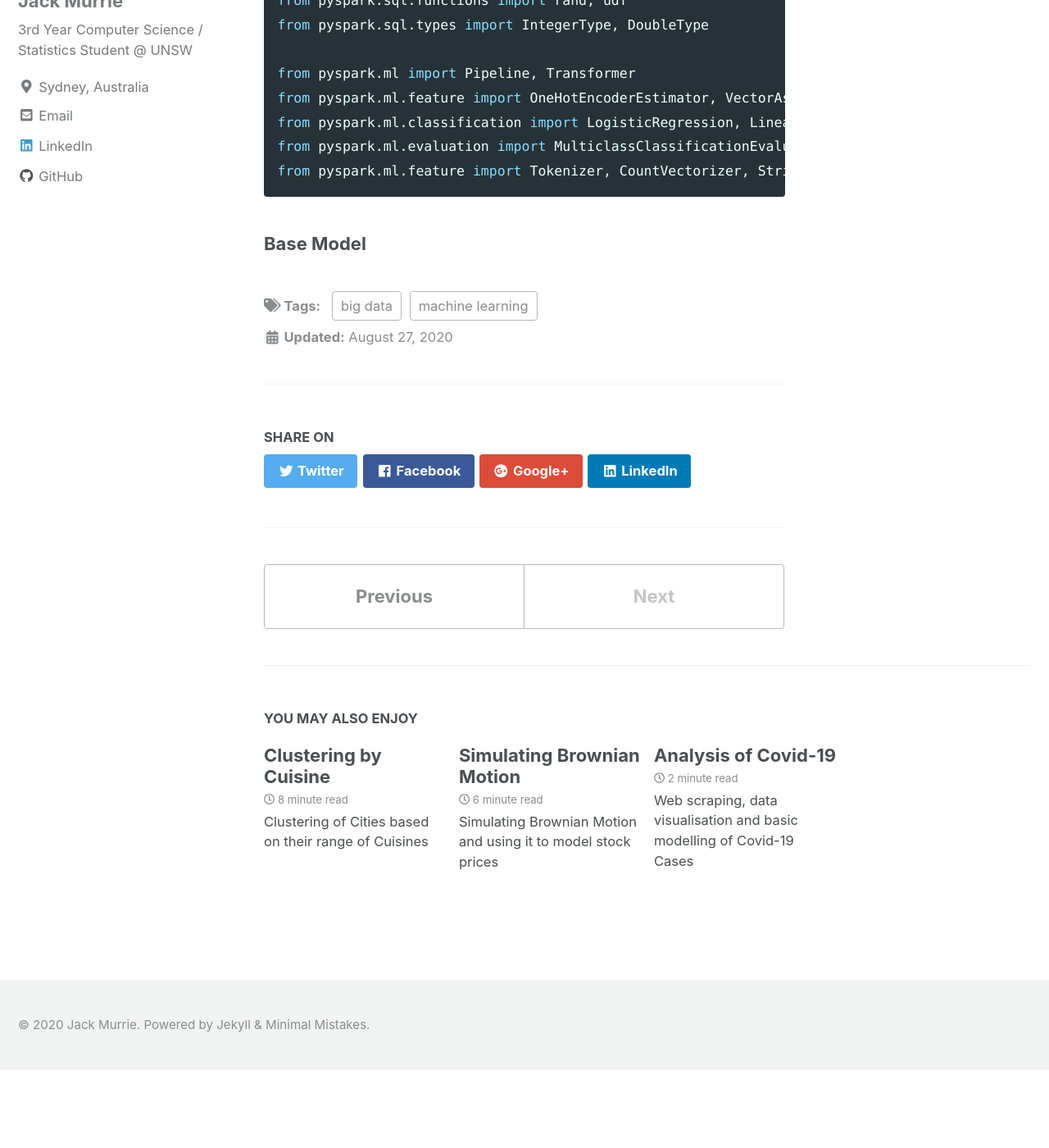
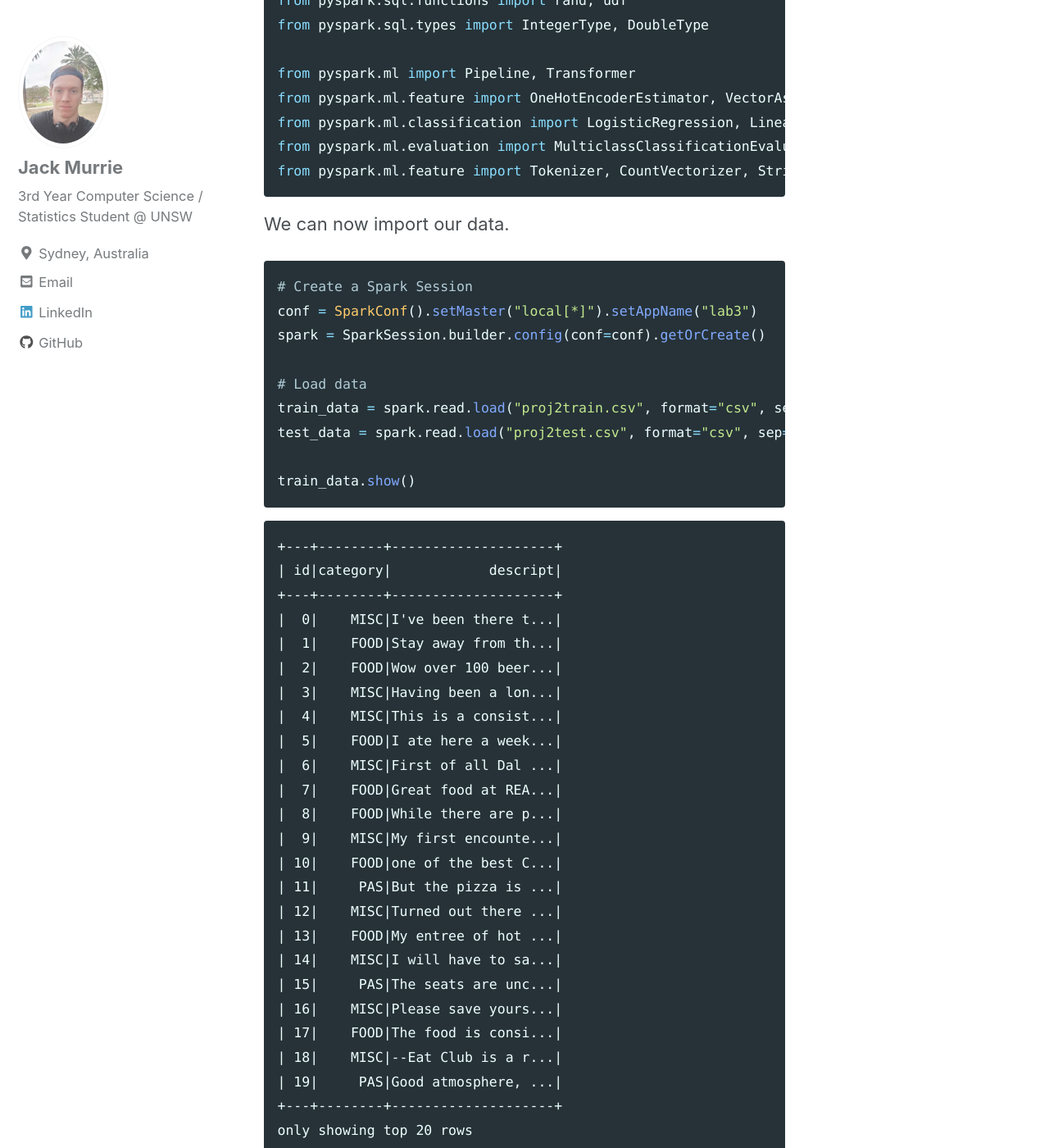
Before and after one commit to JackMurrie/JackMurrie.github.io, a Jekyll site: the page built from _posts/2020-08-27-stacking.md, in a window 1280 px wide and 1400 px high, scrolled down 2284 px. Shown: the whole window at 82% size. Built offline with Jekyll 4.4.1, drawn with Linux system fonts in a browser that asks for light colours; nearby versions of some CDN libraries; before the commit the page ends 3590 px from its top, so only the background shows below that; some of the changed text lies outside the part shown.

Commit message:
Update 2020-08-27-stacking.md

````diff
--- a/_posts/2020-08-27-stacking.md
+++ b/_posts/2020-08-27-stacking.md
@@ -36,6 +36,43 @@ from pyspark.ml.classification import LogisticRegression, LinearSVC, NaiveBayes
 from pyspark.ml.evaluation import MulticlassClassificationEvaluator
 from pyspark.ml.feature import Tokenizer, CountVectorizer, StringIndexer
 ```
+We can now import our data.
+```python
+# Create a Spark Session
+conf = SparkConf().setMaster("local[*]").setAppName("lab3")
+spark = SparkSession.builder.config(conf=conf).getOrCreate()
 
+# Load data
+train_data = spark.read.load("proj2train.csv", format="csv", sep="\t", inferSchema="true", header="true")
+test_data = spark.read.load("proj2test.csv", format="csv", sep="\t", inferSchema="true", header="true")
+
+train_data.show()
+```
+
+    +---+--------+--------------------+
+    | id|category|            descript|
+    +---+--------+--------------------+
+    |  0|    MISC|I've been there t...|
+    |  1|    FOOD|Stay away from th...|
+    |  2|    FOOD|Wow over 100 beer...|
+    |  3|    MISC|Having been a lon...|
+    |  4|    MISC|This is a consist...|
+    |  5|    FOOD|I ate here a week...|
+    |  6|    MISC|First of all Dal ...|
+    |  7|    FOOD|Great food at REA...|
+    |  8|    FOOD|While there are p...|
+    |  9|    MISC|My first encounte...|
+    | 10|    FOOD|one of the best C...|
+    | 11|     PAS|But the pizza is ...|
+    | 12|    MISC|Turned out there ...|
+    | 13|    FOOD|My entree of hot ...|
+    | 14|    MISC|I will have to sa...|
+    | 15|     PAS|The seats are unc...|
+    | 16|    MISC|Please save yours...|
+    | 17|    FOOD|The food is consi...|
+    | 18|    MISC|--Eat Club is a r...|
+    | 19|     PAS|Good atmosphere, ...|
+    +---+--------+--------------------+
+    only showing top 20 rows
 
 ### Base Model
````
Also changed, not shown: other parts of _posts/2020-08-27-stacking.md (+1 -1 lines).
